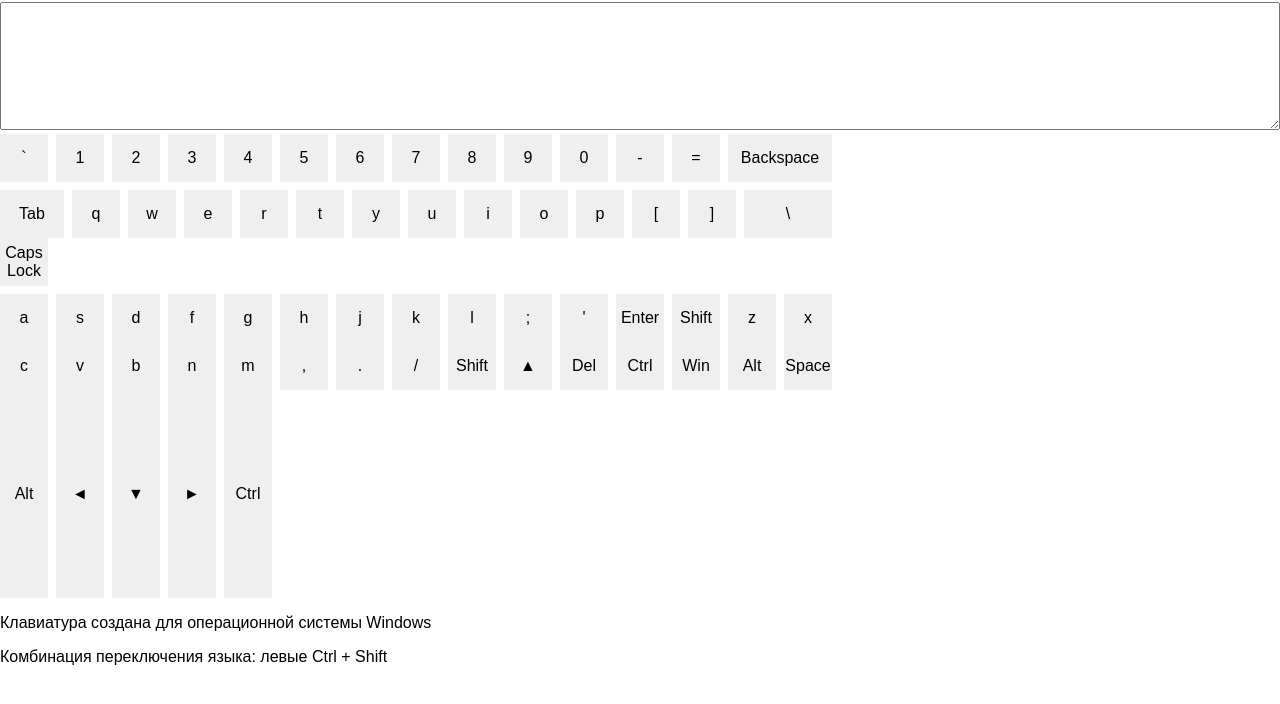
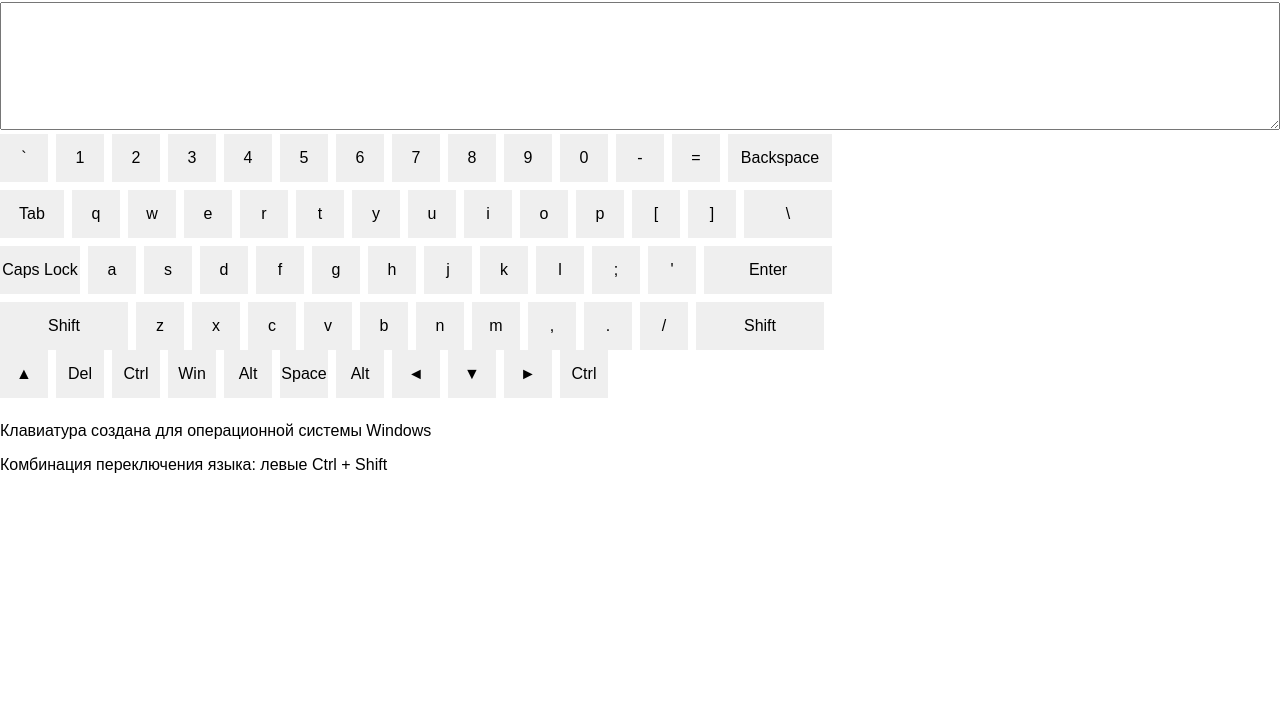
Before and after one commit to spacehummer/virtual-keyboard, a website built with webpack: page pages/index.html in a window 1280 px wide. Shown: the part 78-782 px from the top of the page. Built offline with nearby package versions, Linux system fonts and the light colour scheme.

Commit message:
feat: `BasicStructureGenerator` class: add more classes for buttons, insert mor row-gap as div; update styles.

```diff
--- a/assets/styles/style.css
+++ b/assets/styles/style.css
@@ -114,3 +114,13 @@
     /* Grid */
     grid-column: span 11;
 }
+
+.key-base--capslock {
+    /* Grid */
+    grid-column: span 10;
+}
+
+.key-base--enter {
+    /* Grid */
+    grid-column: span 16;
+}
--- a/src/BasicStructureGenerator.js
+++ b/src/BasicStructureGenerator.js
@@ -143,6 +143,18 @@ export default class BasicStructureGenerator {
             key.classList.add('key-base--backslash');
             break;
           }
+          case 'Caps Lock': {
+            key.classList.add('key-base--capslock');
+            break;
+          }
+          case 'Enter': {
+            key.classList.add('key-base--enter');
+            break;
+          }
+          case 'Shift': {
+            key.classList.add('key-base--enter');
+            break;
+          }
           default: {
             break;
           }
@@ -151,8 +163,8 @@ export default class BasicStructureGenerator {
       } else if (
         (keyIndex !== 1)
         && (keyIndex !== 29)
-        && (keyIndex !== 59)
-        && (keyIndex !== 59)
+        && (keyIndex !== 57)
+        && (keyIndex !== 83)
       ) {
         const columnGapElement = document.createElement('div');
         columnGapElement.classList.add('keys__column-gap');
```
